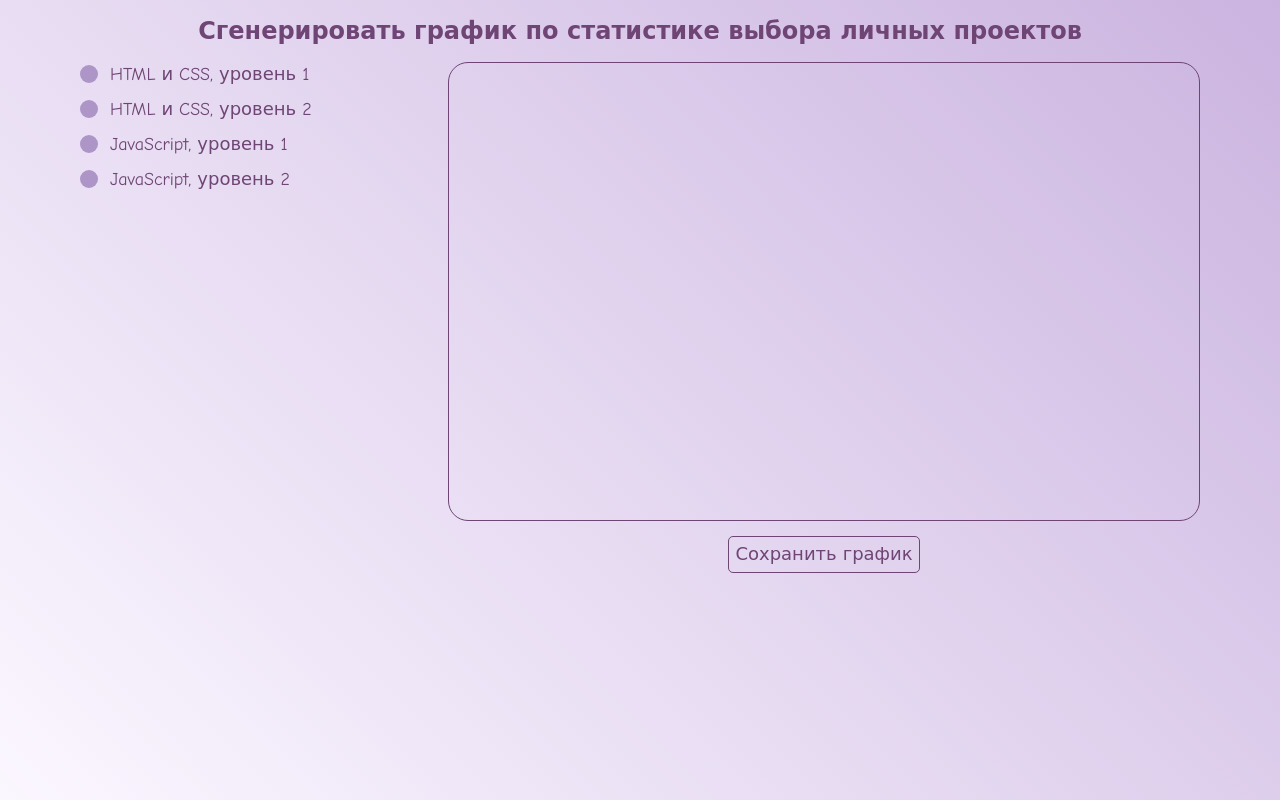
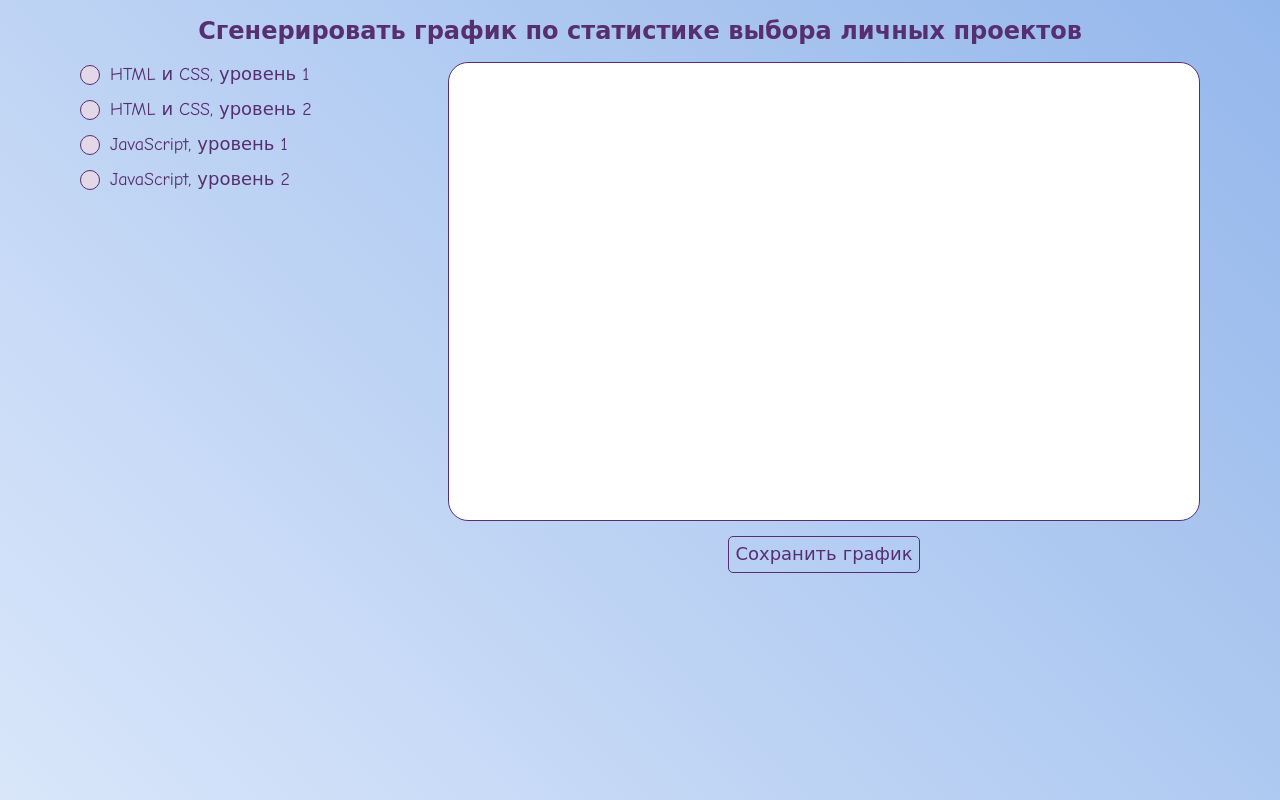
Before and after one commit to sasha-who/reports, a website built with webpack: page public/index.html in a window 1280 px wide. Built offline with nearby package versions, Linux system fonts and the light colour scheme.

Commit message:
Меняет цветовую гамму

```diff
--- a/public/css/style.css
+++ b/public/css/style.css
@@ -28,9 +28,9 @@ body {
   font-weight: normal;
   font-size: 18px;
   line-height: 25px;
-  color: #6f4575;
+  color: #572f70;
 
-  background: linear-gradient(45deg, #fbf7ff, #cbb4e0);
+  background: linear-gradient(45deg, #d9e6fa, #94b7eb);
 }
 
 .container {
@@ -87,12 +87,13 @@ body {
   width: 18px;
   height: 18px;
 
-  background-color: #ae95c7;
+  background-color: #e2d8e8;
+  border: 1px solid #572f70;
   border-radius: 50%;
 }
 
 .data__course-selection-item:checked + .data__course-selection-title::before {
-  background-color: #6f4575;
+  background-color: #572f70;
 }
 
 .data__statistics {
@@ -118,9 +119,9 @@ body {
   margin-left: auto;
   margin-right: 5px;
 
-  color: #6f4575;
+  color: #572f70;
 
-  border: 1px solid #6f4575;
+  border: 1px solid #572f70;
   border-radius: 5px;
   background-color: transparent;
 }
@@ -129,21 +130,21 @@ body {
   display: block;
   padding: 5px;
 
-  color: #6f4575;
+  color: #572f70;
 
-  border: 1px solid #6f4575;
+  border: 1px solid #572f70;
   border-radius: 5px;
   background-color: transparent;
   cursor: pointer;
 }
 
+.button:hover,
+.button:focus {
+  background-color: #e2d8e8;
+}
+
 .data__submit-button {
   margin: 0;
-}
-
-.data__submit-button:hover,
-.data__submit-button:focus {
-  background-color: #ae95c7;
 }
 
 .chart__content {
@@ -151,8 +152,9 @@ body {
   min-height: 450px;
   margin-bottom: 15px;
 
-  border: 1px solid #6f4575;
+  border: 1px solid #572f70;
   border-radius: 20px;
+  background-color: #ffffff;
 }
 
 .chart__button {
```
